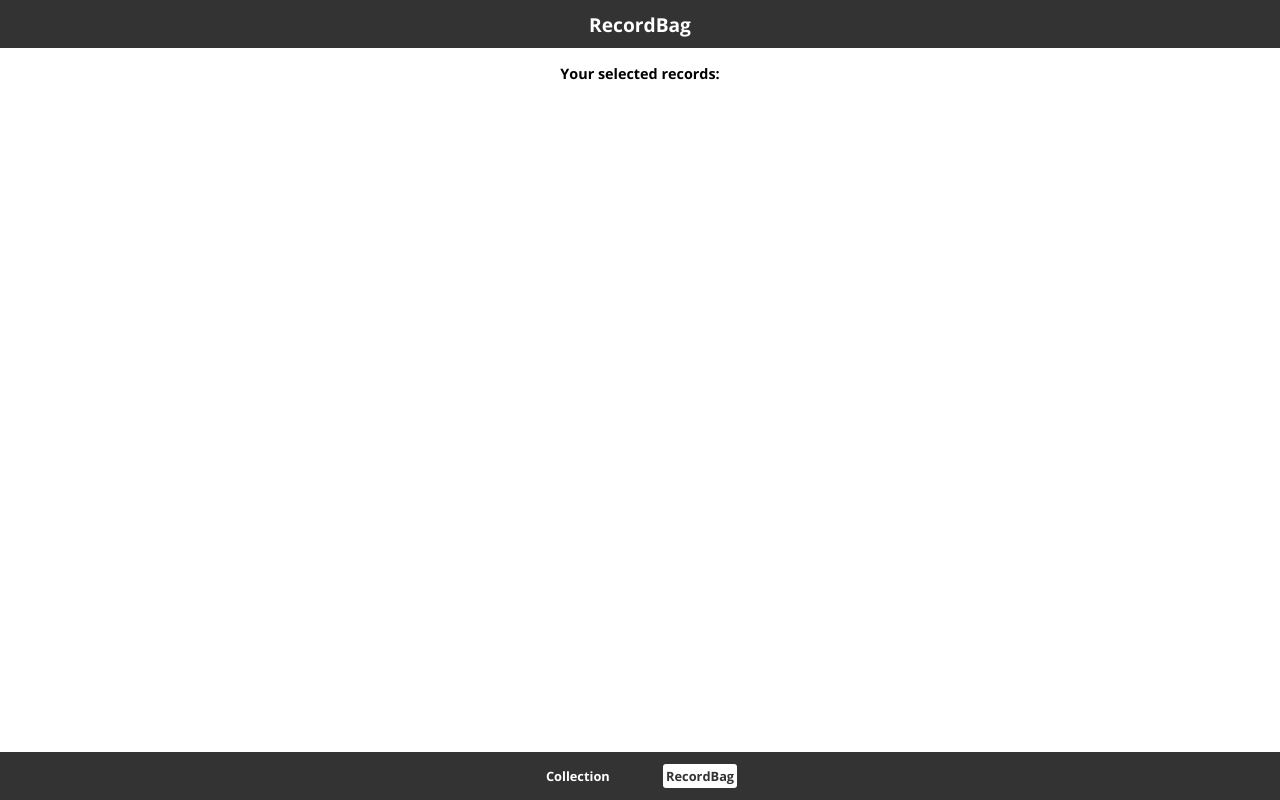
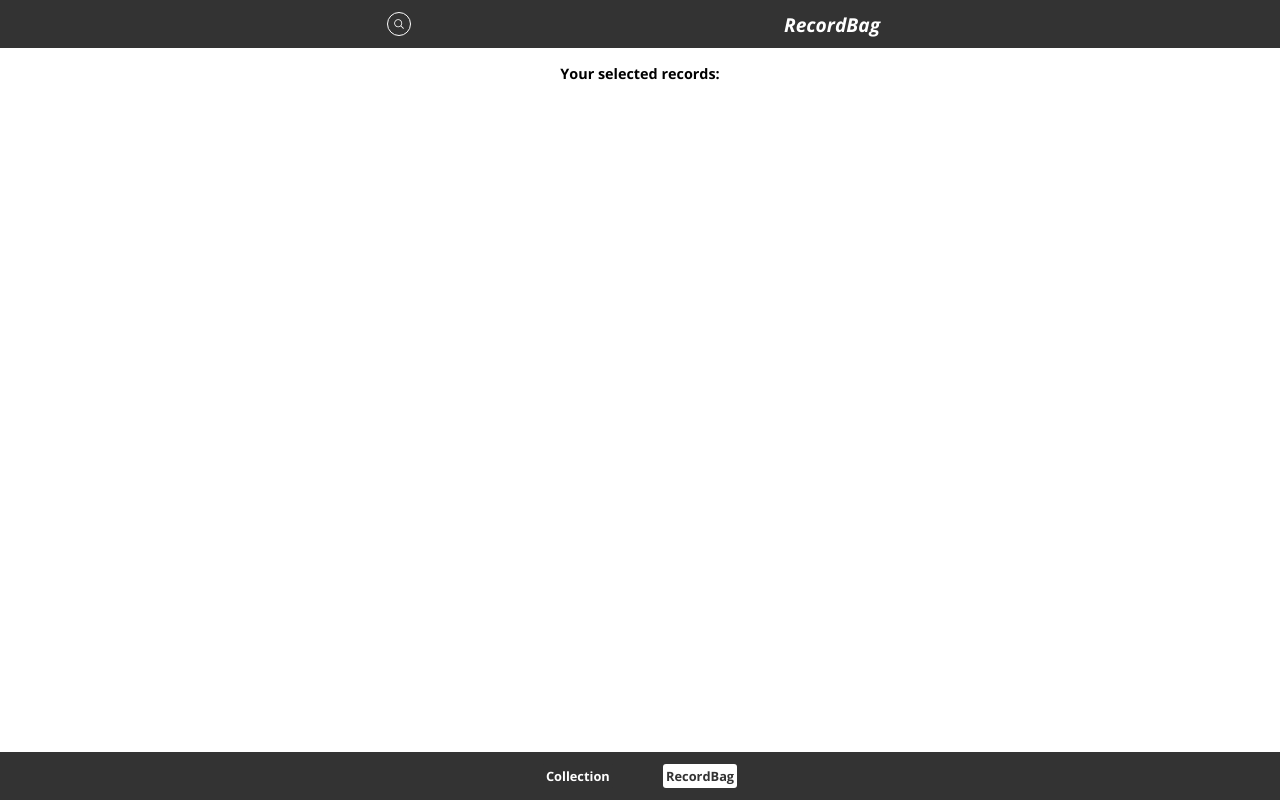
Before and after one commit to StefanieLoeser/capstone-project, a Next.js app: page /recordbag in a window 1280 px wide. Built offline with nearby package versions, Linux system fonts and the light colour scheme.

Commit message:
style searchbar and implement component to collection and recordbag page

```diff
--- a/components/GlobalStyle.js
+++ b/components/GlobalStyle.js
@@ -6,6 +6,12 @@ const GlobalStyle = createGlobalStyle`
         margin: 0;
         padding: 0;
     }
+
+    :root {
+  --clr-primary: #ee6352;
+  --clr-body: #333;
+  --clr-bg: #ddd;
+}
 `;
 
 export default GlobalStyle;
--- a/components/Searchbar.js
+++ b/components/Searchbar.js
@@ -1,7 +1,7 @@
 import styled from 'styled-components';
 import { useForm } from 'react-hook-form';
 import Image from 'next/image';
-import searchIcon from '../public/assets/icons8-suche-sf-ultralight/icon-search-white-25.png';
+import searchIcon from '../public/assets/icons8-suche.svg';
 
 export default function Searchbar({ recordID, collection, onSetCollection }) {
   const {
@@ -16,66 +16,186 @@ export default function Searchbar({ recordID, collection, onSetCollection }) {
   });
 
   return (
-    <SearchBar>
-      <form
-        onSubmit={handleSubmit((data) =>
-          onSubmit(data, recordID, collection, onSetCollection)
-        )}
-      >
-        <SearchInput
-          {...register('searchQuery', {
-            required: 'This field is required!',
-            // pattern: {
-            //   value: ,
-            //   message: "",
-            // },
-            minLength: {
-              value: 4,
-              message: 'I need a longer word...',
-            },
-            maxLength: {
-              value: 200,
-              message: 'This is too long!',
-            },
-          })}
+    <SearchFormWrapper>
+      <SearchForm>
+        <input
+          className="searchInput"
           type="text"
-          placeholder="search a record..."
+          aria-label="search"
+          placeholder="search for a record"
         />
-        <SubmitSearch type="submit" value="find" />
-        <ErrorMessage>{errors.searchQuery?.message}</ErrorMessage>
-      </form>
-    </SearchBar>
+        <button
+          className="searchSubmit"
+          onSubmit={handleSubmit((data) =>
+            onSubmit(data, recordID, collection, onSetCollection)
+          )}
+          aria-label="submit search"
+          type="submit"
+        >
+          {' '}
+          <Image alt="search-button" src={searchIcon} width="12" height="12" />
+        </button>
+      </SearchForm>
+    </SearchFormWrapper>
   );
 }
 
-const SearchBar = styled.div`
-  display: flex;
-  gap: 0.7rem;
-  margin-top: 0.5rem;
-  z-index: 1;
+const SearchFormWrapper = styled.div`
+  background: transparent;
+  width: 30vw;
+  padding: 0.3em;
+  position: relative;
 `;
 
-const SearchInput = styled.input`
-  flex-grow: 1;
-  padding: 0.1rem 0.1rem;
-  border: none;
-  border-radius: 3px;
-  margin: 0.5rem;
+const SearchForm = styled.form`
+  --size: 1.5rem;
+  border: 1px solid white;
+  display: flex;
+  border-radius: 100px;
+  overflow: hidden;
+  font-size: 0.6em;
+  position: relative;
+  left: -1rem;
+
+  width: var(--size);
+  height: var(--size);
+  /* // margin-left: auto; */
+  transition: width 450ms cubic-bezier(0.18, 0.89, 0.32, 1.28);
+  padding: 4px;
+
+  .searchInput {
+    border: 0;
+    padding: 0.25rem 0.25rem;
+    flex-grow: 1;
+    outline: 0;
+    z-index: 0;
+    position: absolute;
+    top: 0;
+    bottom: 0;
+    left: 0;
+    width: 100%;
+    background: transparent;
+    opacity: 0;
+    color: white;
+    cursor: pointer;
+  }
+
+  .searchSubmit {
+    display: flex;
+    justify-content: center;
+    align-items: center;
+    font-size: 0.5rem;
+    margin-left: auto;
+    background: 0;
+    border: 0;
+    cursor: pointer;
+    border-radius: 50%;
+    transition: background 200ms ease-out;
+    width: calc(var(--size) - 10px);
+    height: calc(var(--size) - 10px);
+    /* color: var(--clr-body); */
+  }
+
+  &:focus-within {
+    // box-shadow: 0 0 5px var(--clr-primary);
+    width: 100%;
+
+    .searchInput {
+      opacity: 1;
+      z-index: initial;
+      cursor: initial;
+      width: calc(100% - var(--size));
+    }
+
+    .searchSubmit {
+      color: white;
+      box-shadow: 0 0 10px rgba(0, 0, 0, 0.15);
+
+      transition: transform 500ms ease-out;
+
+      :hover,
+      :focus {
+        outline: 0;
+        // transform: rotate(1turn);
+        box-shadow: 0 0 10px rgba(0, 0, 0, 0.65);
+      }
+    }
+  }
 `;
 
-const SubmitSearch = styled.input`
-  background: none;
-  color: white;
-  border: none;
-  border-radius: 1px;
-  padding: 0.1rem 0.4rem;
-  cursor: pointer;
-  :hover:
-  background-color: ;
-`;
+// .search:focus-within {
+//   // box-shadow: 0 0 5px var(--clr-primary);
+//   width: 100%;
 
-const ErrorMessage = styled.p`
-  font-style: italic;
-  width: 70%;
-  color: grey;
-`;
+//   .search__input {
+//     opacity: 1;
+//     z-index: initial;
+//     cursor: initial;
+//     width: calc(100% - var(--size));
+//   }
+
+//   .search__submit {
+//     background: var(--clr-primary);
+//     color: white;
+//     box-shadow: 0 0 10px rgba(0,0,0,.15);
+//     // transition: transform 500ms ease-out;
+
+//     &:hover,
+//     &:focus {
+//       outline: 0;
+//       // transform: rotate(1turn);
+//       box-shadow: 0 0 10px rgba(0,0,0,.65);
+//     }
+//   }
+// }
+
+// const SearchBar = styled.div`
+//   display: flex;
+//   gap: 0.7rem;
+//   margin-top: 0.5rem;
+//   z-index: 1;
+// `;
+
+// const SearchInput = styled.input`
+//   flex-grow: 1;
+//   padding: 0.1rem 0.1rem;
+//   border: none;
+//   border-radius: 3px;
+//   margin: 0.5rem;
+// `;
+
+// const SubmitSearch = styled.button`
+//   background: none;
+//   color: white;
+//   border: none;
+//   border-radius: 1px;
+//   padding: 0.1rem 0.1rem;
+//   cursor: pointer;
+// `;
+
+// const ErrorMessage = styled.p`
+//   font-style: italic;
+//   width: 70%;
+//   color: white;
+// `;
+
+{
+  /*
+:root {
+  --clr-primary: #ee6352;
+  --clr-body: #333;
+  --clr-bg: #ddd;
+}
+
+body {
+  font-family: basic-sans, sans-serif;
+  min-height: 100vh;
+  display: flex;
+  justify-content: center;
+  align-items: center;
+  font-size: 1.125em;
+  line-height: 1.6;
+  color: var(--clr-body);
+  background: var(--clr-bg);
+} */
+}
--- a/pages/index.js
+++ b/pages/index.js
@@ -5,12 +5,10 @@ import trolley from '../public/assets/icons8-01-trolley-sbts2018-outline/icon-tr
 import collection from '../public/assets/icons8-multiple-artist-collection-of-music-and-songs-from-different-distributors-tal-revivo-light/icon-collection-48.png';
 import arrowUp from '../public/assets/icons8-pfeil_-lang,-hoch-sf-ultralight-filled/icon-arrow-up-50.png';
 import arrowDown from '../public/assets/icon-arrow-down-50.png';
-import Searchbar from '../components/Searchbar';
 
 export default function Home() {
   return (
     <LandingBody>
-      <Searchbar />
       <NavWrapper>
         <Link href="/collection">
           <a>
--- a/pages/recordbag.js
+++ b/pages/recordbag.js
@@ -1,6 +1,7 @@
 import styled from 'styled-components';
 import RecordFile from '../components/RecordFile';
 import useLocalStorage from '../hooks/useLocalStorage';
+import Searchbar from '../components/Searchbar';
 import Footer from '../components/Footer';
 
 export default function RecordBag({ onToggleBookmark }) {
@@ -9,7 +10,10 @@ export default function RecordBag({ onToggleBookmark }) {
   return (
     <>
       <Heading>
-        <h1>RecordBag</h1>
+        <Searchbar />
+        <h1>
+          <em>RecordBag</em>
+        </h1>
       </Heading>
       <Text>Your selected records:</Text>
       <SelectionWrapper>
```
Also changed, not shown: pages/collection.js (+13 -2 lines), public/assets/icons8-suche.svg (added).
